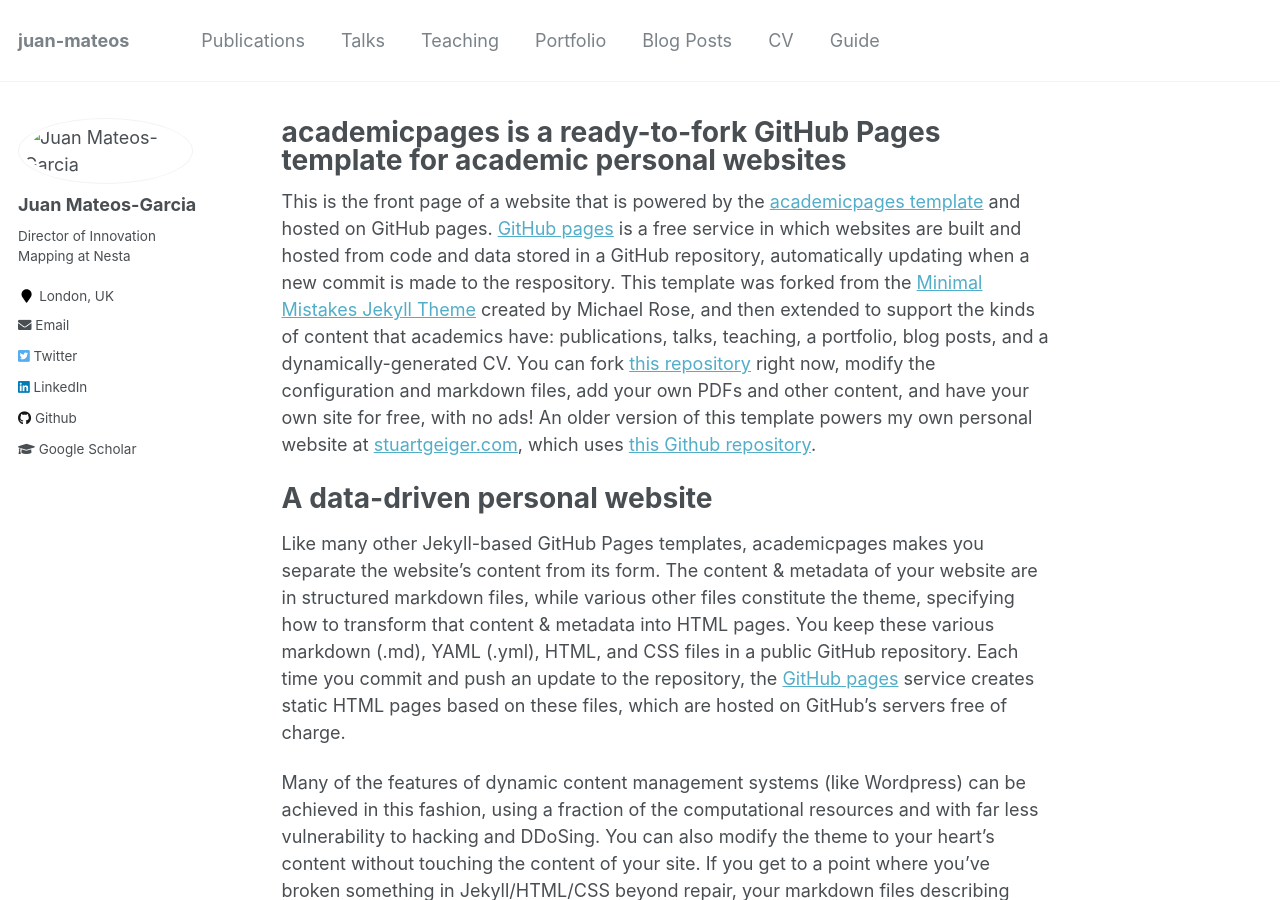
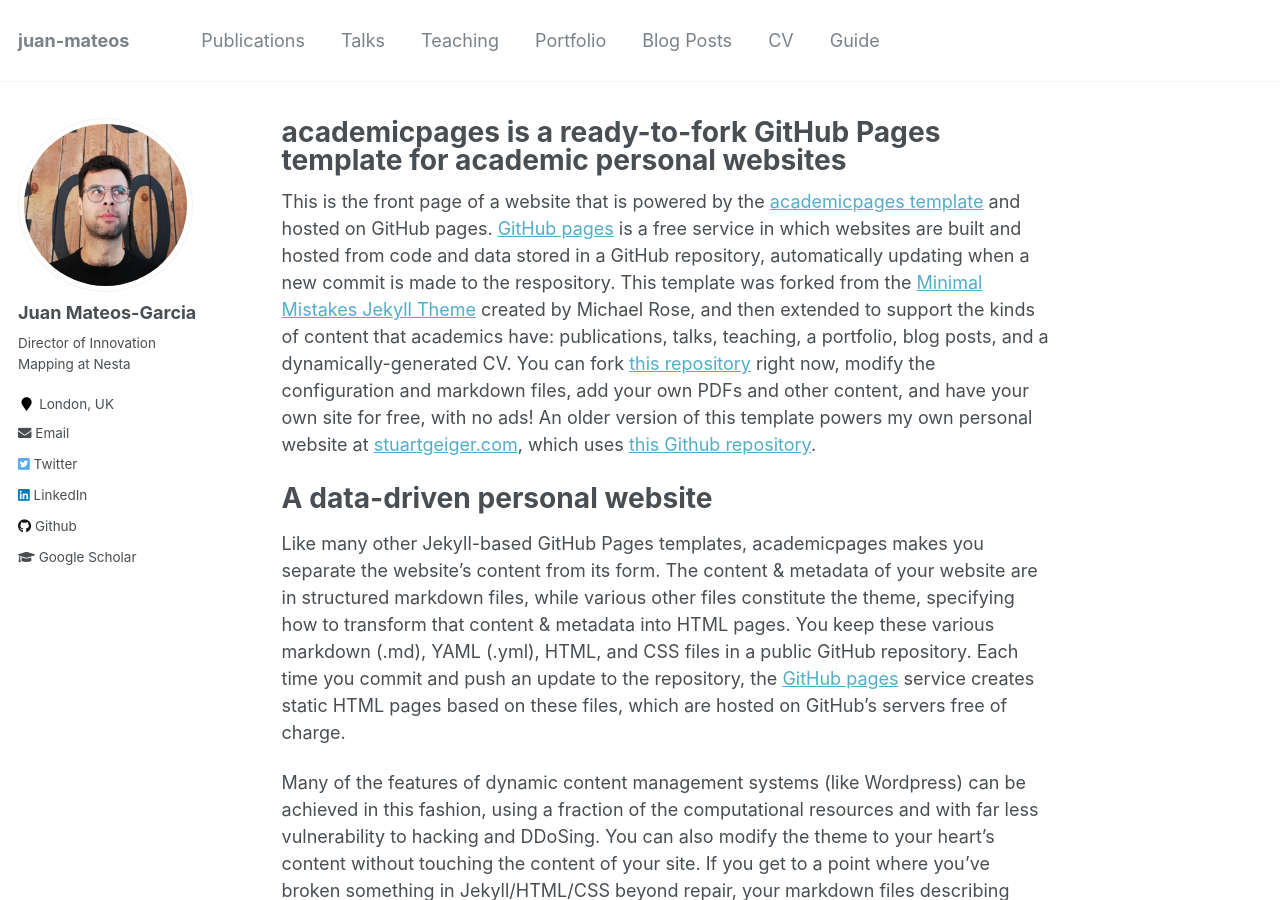
Before and after one commit to Juan-Mateos/Juan-Mateos.github.io, a Jekyll site: the page built from _pages/about.md, in a window 1280 px wide and 900 px high. Built offline with Jekyll 4.4.1, drawn with Linux system fonts in a browser that asks for light colours.

Commit message:
Add image

```diff
--- a/_config.yml
+++ b/_config.yml
@@ -81,7 +81,7 @@ analytics:
 # Site Author
 author:
   name             : Juan Mateos-Garcia
-  avatar           : "juan_image.jpg"
+  avatar           : "https://juan-mateos.github.io/juan_image.jpg"
   bio              : Director of Innovation Mapping at Nesta
   location         : London, UK
   employer         :
```
